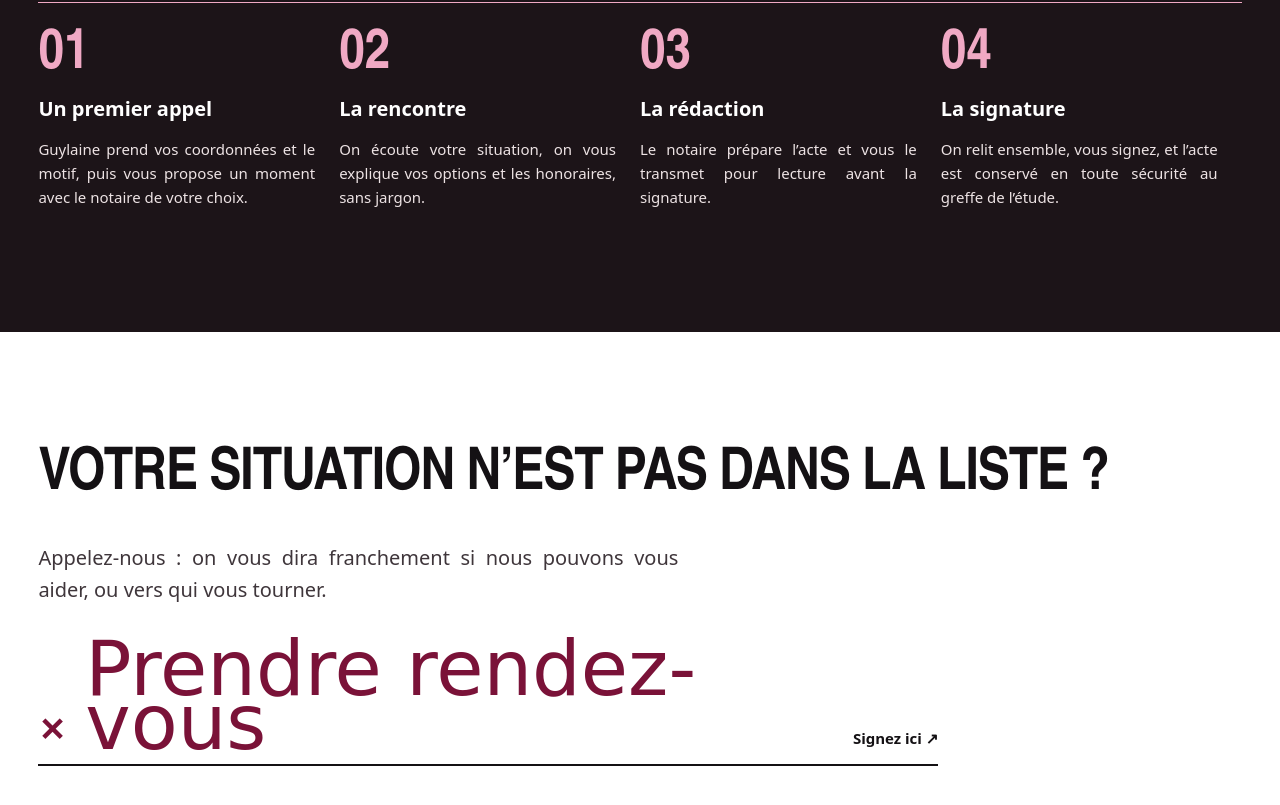
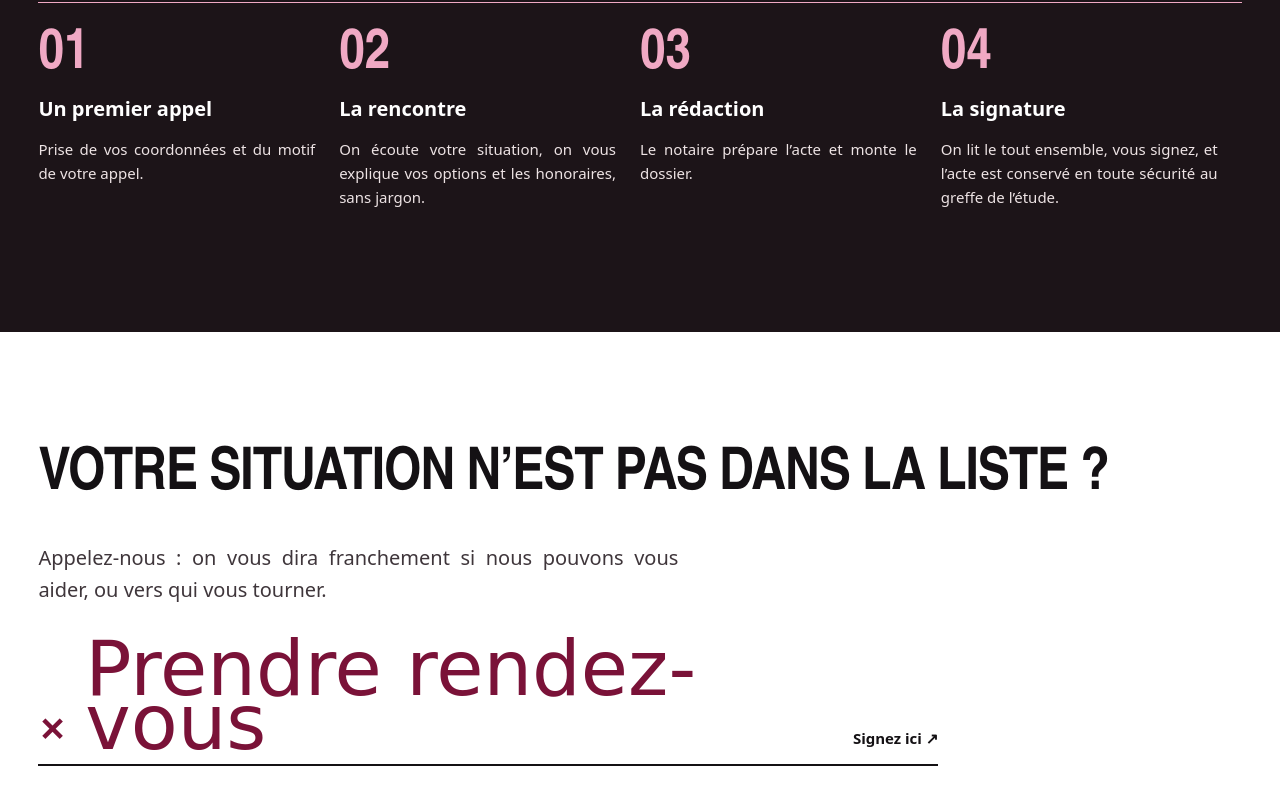
Before and after one commit to reactoolai/bianka, a website built with Vite: page services.html in a window 1280 px wide. Shown: the part 4589-5394 px from the top of the page. Built offline with nearby package versions, Linux system fonts and the light colour scheme; no server answers; a web font is replaced by a local one.

Commit message:
Services : textes des quatre étapes mis à jour
Co-Authored-By: Claude Opus 5.5 <noreply@anthropic.com>

```diff
--- a/services.html
+++ b/services.html
@@ -143,10 +143,10 @@
     <div class="wrap section" style="display: flex; flex-direction: column; gap: 48px">
       <h2 class="display display--m" data-reveal>Comment ça se passe<br><span class="gold-light">en quatre étapes</span></h2>
       <ol class="steps">
-        <li data-reveal><strong>01</strong><b>Un premier appel</b><span>Guylaine prend vos coordonnées et le motif, puis vous propose un moment avec le notaire de votre choix.</span></li>
+        <li data-reveal><strong>01</strong><b>Un premier appel</b><span>Prise de vos coordonnées et du motif de votre appel.</span></li>
         <li data-reveal><strong>02</strong><b>La rencontre</b><span>On écoute votre situation, on vous explique vos options et les honoraires, sans jargon.</span></li>
-        <li data-reveal><strong>03</strong><b>La rédaction</b><span>Le notaire prépare l’acte et vous le transmet pour lecture avant la signature.</span></li>
-        <li data-reveal><strong>04</strong><b>La signature</b><span>On relit ensemble, vous signez, et l’acte est conservé en toute sécurité au greffe de l’étude.</span></li>
+        <li data-reveal><strong>03</strong><b>La rédaction</b><span>Le notaire prépare l’acte et monte le dossier.</span></li>
+        <li data-reveal><strong>04</strong><b>La signature</b><span>On lit le tout ensemble, vous signez, et l’acte est conservé en toute sécurité au greffe de l’étude.</span></li>
       </ol>
     </div>
   </section>
```
